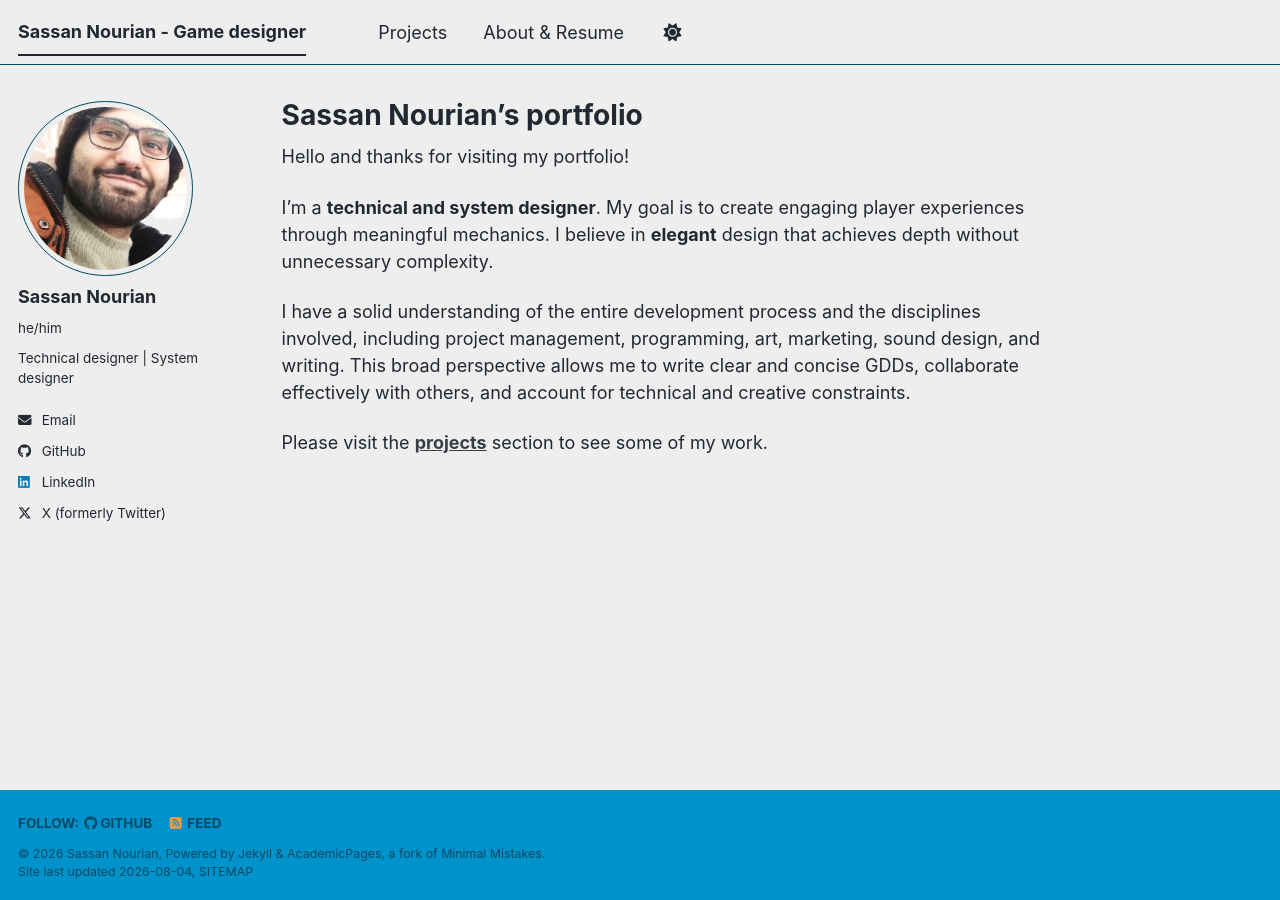
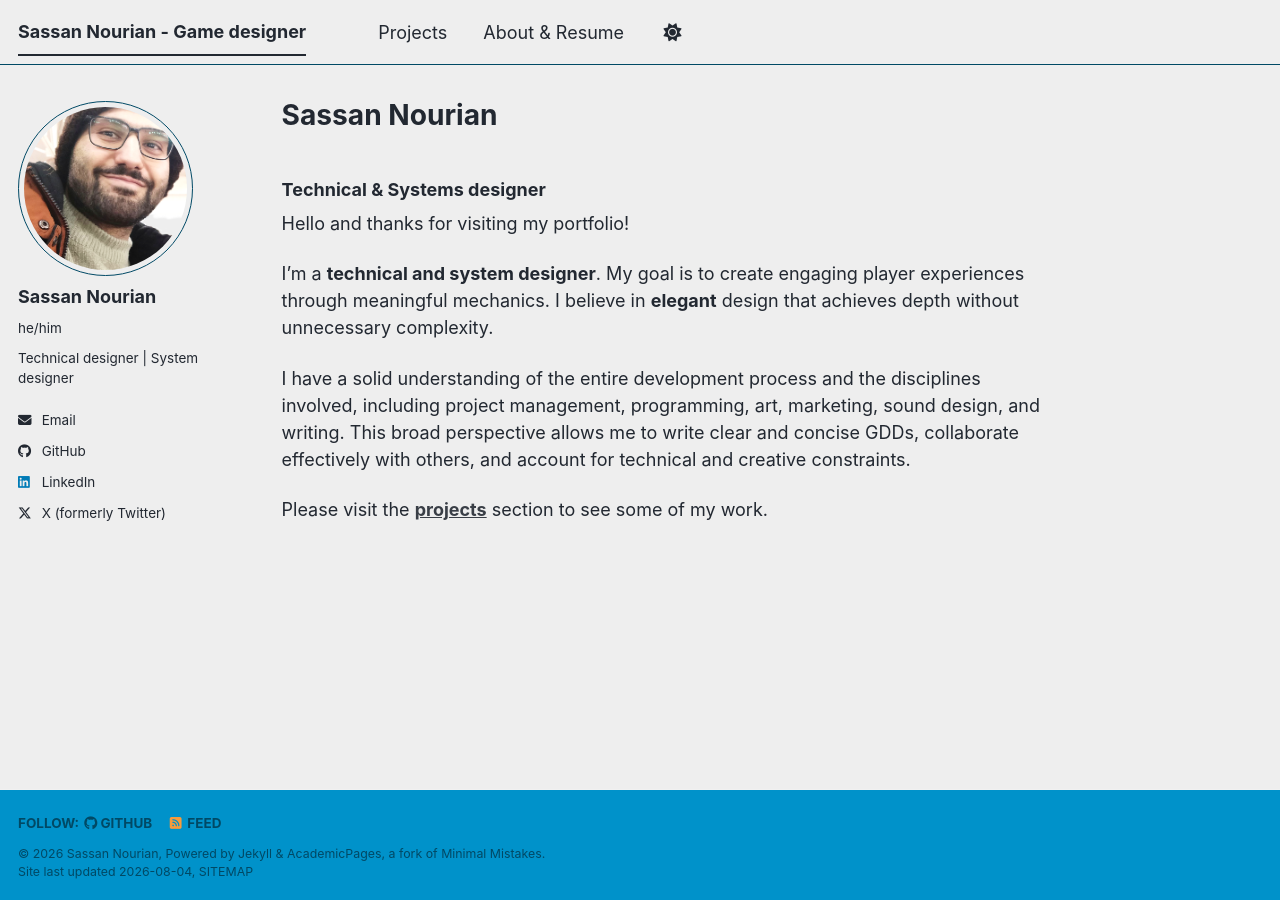
Before and after one commit to SassanTheDev/SassanTheDev.github.io, a Jekyll site: the page built from _pages/about.md, in a window 1280 px wide. Built offline with Jekyll 4.4.1, drawn with Linux system fonts in a browser that asks for light colours; a style sheet for code colours, icons or effects is not loaded.

Commit message:
changed title & added profession

```diff
--- a/_pages/about.md
+++ b/_pages/about.md
@@ -1,12 +1,12 @@
 ---
 permalink: /
-title: "Sassan Nourian's portfolio"
+title: "Sassan Nourian"
 author_profile: true
 redirect_from:
   - /main/
   - /main.html
 ---
-
+### Technical & Systems designer
 Hello and thanks for visiting my portfolio!
 
 I'm a **technical and system designer**. My goal is to create engaging player experiences through meaningful mechanics. I believe in **elegant** design that achieves depth without unnecessary complexity.
```
